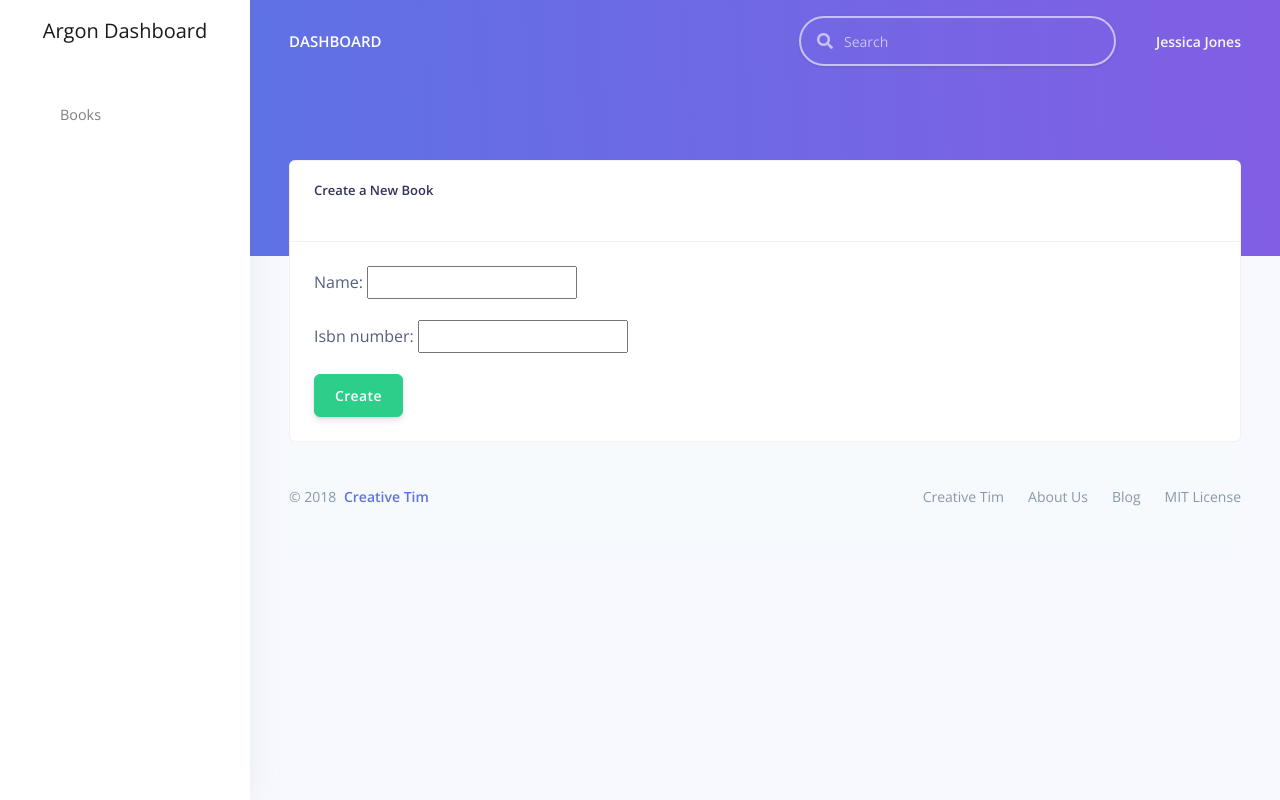
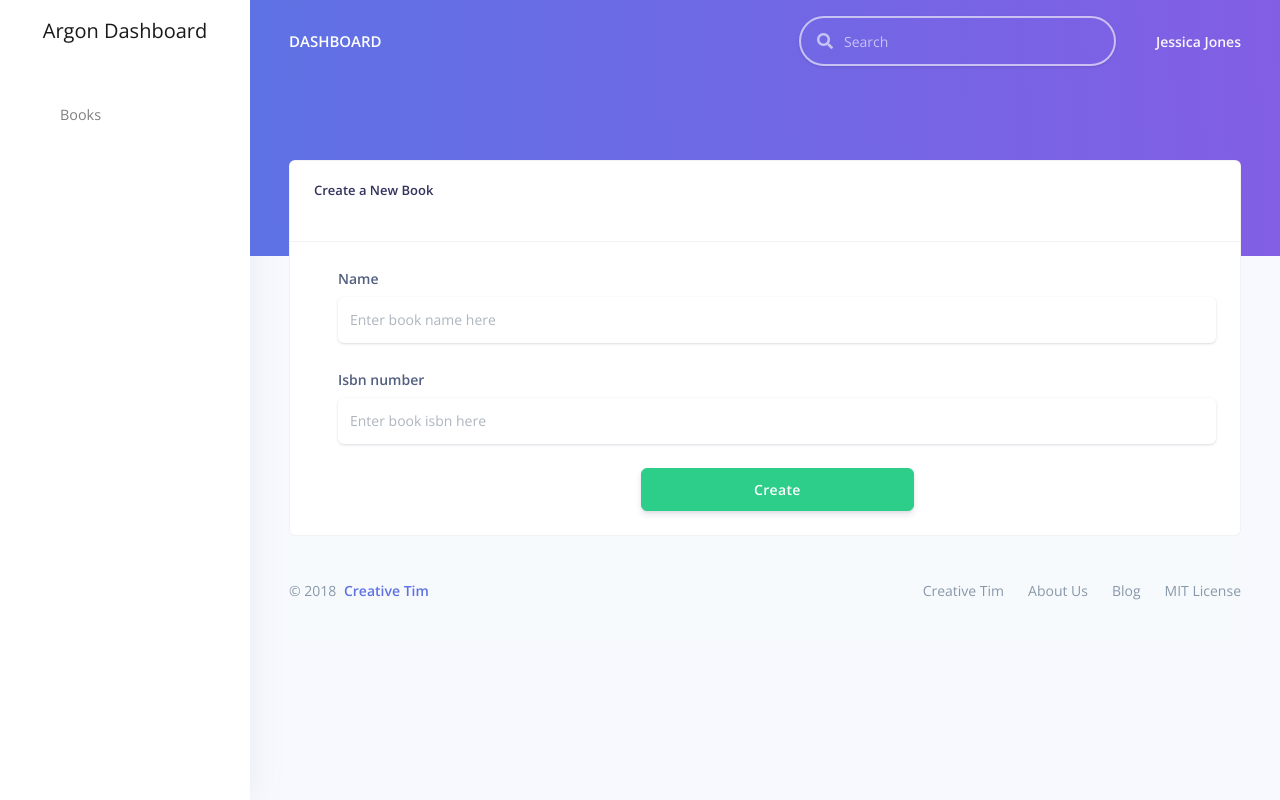
Before and after one commit to all-about-django/django-cbv-using-argon-theme, a Django app: page /store/book/create in a window 1280 px wide. Run offline with Django 3.2, Linux system fonts and the light colour scheme; the visitor is signed in with stand-in values (Sample User, id 1); some libraries are stand-ins or nearby versions.

Commit message:
add widget tweak and update add book list.

```diff
--- a/requirements/base.txt
+++ b/requirements/base.txt
@@ -1,2 +1,3 @@
 django>=2.0.11
 django-environ==0.4.5
+django-widget-tweaks
--- a/src/djlibrary/settings/common.py
+++ b/src/djlibrary/settings/common.py
@@ -43,7 +43,9 @@ CORE_APPS = (
     'django.contrib.staticfiles',
 )
 
-THIRD_PARTY_APPS = ()
+THIRD_PARTY_APPS = (
+    'widget_tweaks',
+)
 
 OUR_APPS = (
     'base',
--- a/src/djlibrary/templates/book/create.html
+++ b/src/djlibrary/templates/book/create.html
@@ -1,4 +1,5 @@
 {% extends "__base.html" %}
+{% load widget_tweaks %}
 
 {% block page_content %}
 <div class="card">
@@ -8,8 +9,31 @@
     <div class="card-body">
         <form method="post">
             {% csrf_token %}
-            {{form.as_p}}
-            <button type="submit" class="btn btn-success">Create</button>
+            <div class="pl-lg-4">
+                <div class="row">
+                    <div class="col-lg-12">
+                        <div class="form-group">
+                            <label class="form-control-label"
+                                for="{{ form.name.id_for_label }}">{{ form.name.label }}</label>
+                                {% render_field form.name|add_class:"form-control form-control-alternative" placeholder="Enter book name here"%}
+                        </div>
+                    </div>
+                </div>
+                <div class="row">
+                    <div class="col-lg-12">
+                        <div class="form-group">
+                            <label class="form-control-label"
+                                for="{{ form.isbn_number.id_for_label }}">{{ form.isbn_number.label }}</label>
+                                {% render_field form.isbn_number|add_class:"form-control form-control-alternative" placeholder="Enter book isbn here"%}
+                        </div>
+                    </div>
+                </div>
+                <div class="row">
+                    <div class="col-4 offset-4">
+                        <button type="submit" class="btn btn-success btn-block">Create</button>
+                    </div>
+                </div>
+            </div>
         </form>
     </div>
 </div>
```
